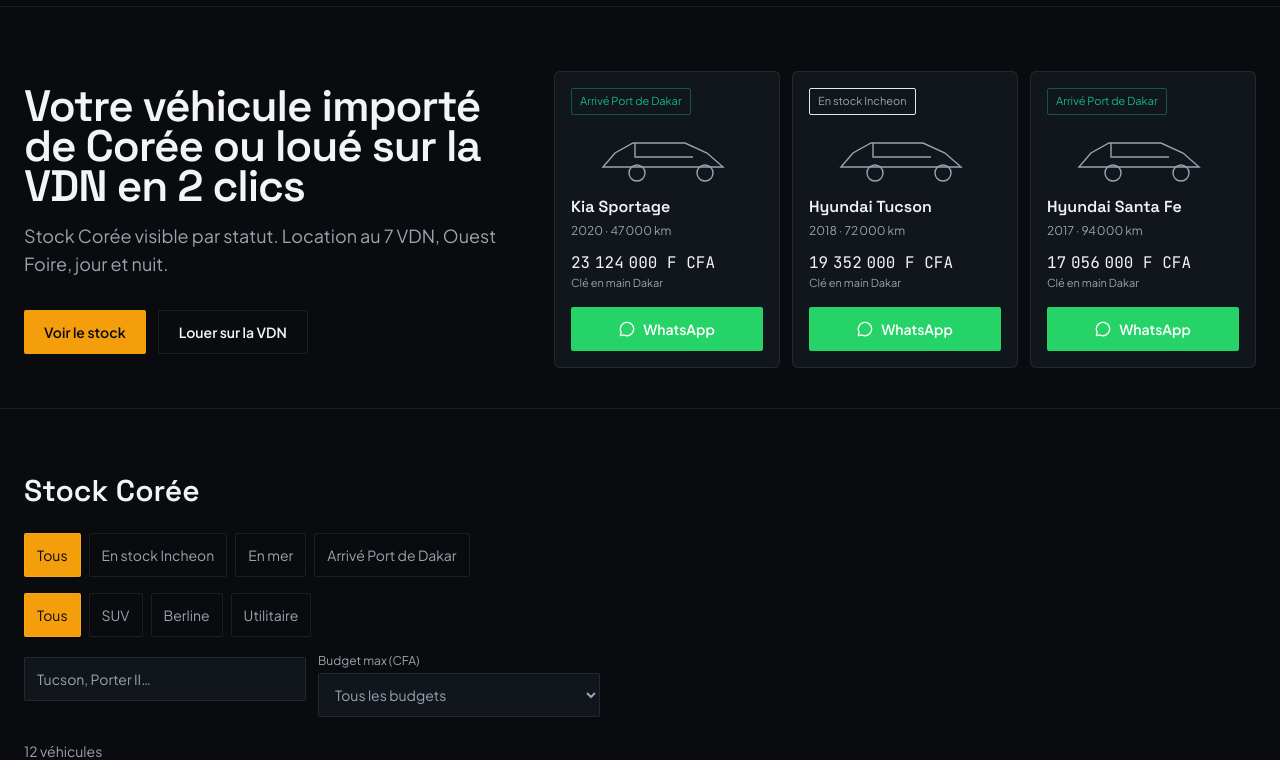
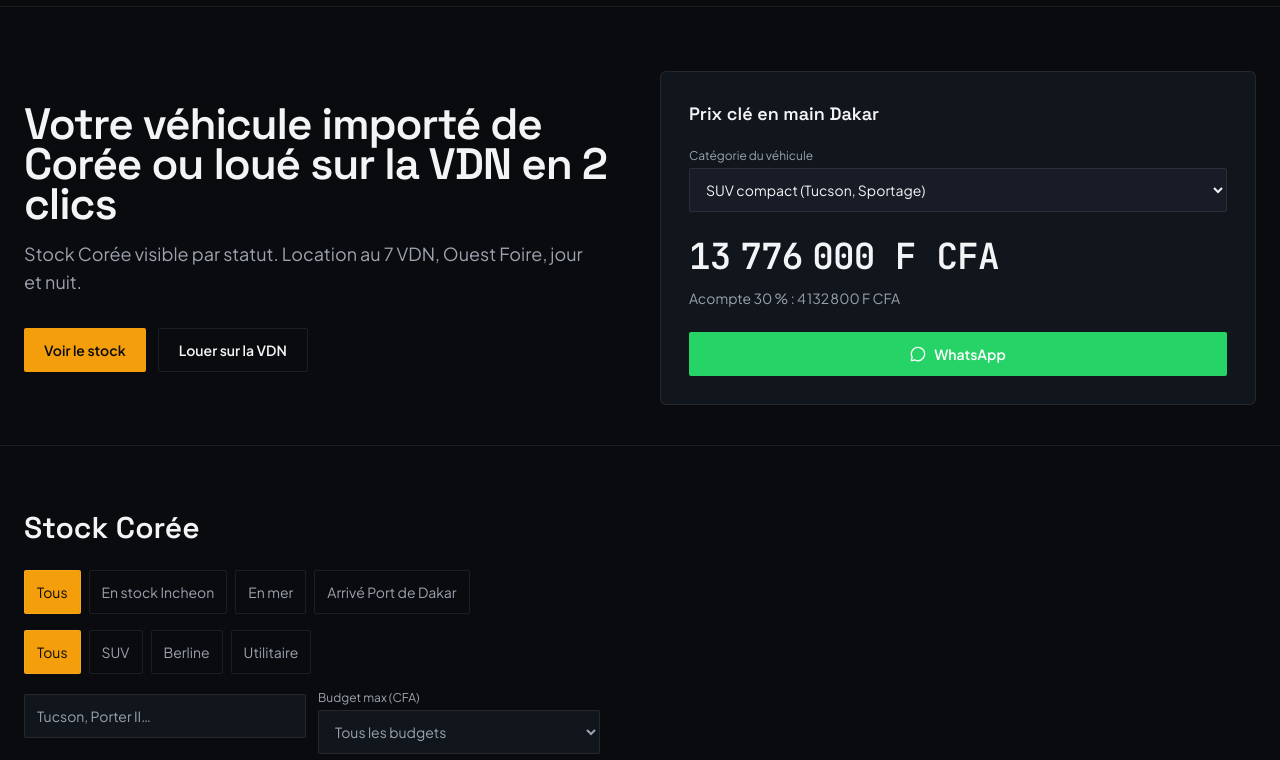
Before and after one commit to roycepianist9-debug/boylo-trading-demo, a plain HTML site: page index.html in a window 1280 px wide. Shown: the part 58-818 px from the top of the page. Drawn offline with nearby package versions, Linux system fonts and the light colour scheme; a web font is replaced by a local one.

Commit message:
Restore a simple hero price card: one all-in Dakar figure.
Keep the rest of the quieter demo: no customs breakdown, no demo badges.

```diff
--- a/index.html
+++ b/index.html
@@ -129,7 +129,7 @@
     <div id="clientView">
       <section id="top" class="px-4 sm:px-6 pt-12 sm:pt-16 pb-10">
         <div class="mx-auto max-w-page grid lg:grid-cols-12 gap-10">
-          <div class="lg:col-span-5 flex flex-col justify-center">
+          <div class="lg:col-span-6 flex flex-col justify-center">
             <h1 class="font-display font-semibold text-[1.75rem] sm:text-4xl lg:text-[2.75rem] leading-[1.15] tracking-tight" data-i18n="heroTitle">Votre véhicule importé de Corée ou loué sur la VDN en 2 clics</h1>
             <p class="mt-4 text-mute text-base sm:text-lg max-w-xl leading-relaxed" data-i18n="heroSub">Stock Corée visible par statut. Location au 7 VDN, Ouest Foire, jour et nuit.</p>
             <div class="mt-8 flex flex-wrap gap-3">
@@ -137,8 +137,18 @@
               <a href="#rental" class="focus-ring btn-touch inline-flex items-center justify-center px-5 rounded-sm hair font-semibold text-sm hover:bg-white/[0.04] transition" data-i18n="ctaRent">Louer sur la VDN</a>
             </div>
           </div>
-          <div class="lg:col-span-7">
-            <div id="featuredGrid" class="grid grid-cols-1 sm:grid-cols-3 gap-3"></div>
+          <div class="lg:col-span-6">
+            <div class="bg-surface hair rounded-md p-5 sm:p-7">
+              <h2 class="font-display font-semibold text-lg" data-i18n="calcTitle">Prix clé en main Dakar</h2>
+              <label class="block text-xs text-mute mt-5 mb-1" for="tier" data-i18n="calcTier">Catégorie du véhicule</label>
+              <select id="tier" class="focus-ring w-full bg-elevated hair rounded-sm px-3 h-11 text-sm mb-6"></select>
+              <p id="calcLanded" class="font-display font-semibold font-mono tabular text-3xl sm:text-4xl tracking-tight leading-none"></p>
+              <p id="calcDeposit" class="mt-3 text-sm text-mute"></p>
+              <a id="calcWa" href="#" target="_blank" rel="noopener noreferrer" class="focus-ring btn-touch mt-6 inline-flex items-center justify-center gap-2 w-full px-5 rounded-sm text-sm font-semibold text-white" style="background:#25D366">
+                <i data-lucide="message-circle" class="w-4 h-4"></i>
+                <span data-i18n="waGreen">WhatsApp</span>
+              </a>
+            </div>
           </div>
         </div>
       </section>
@@ -447,7 +457,7 @@
 <script>
 /* ========================================================================
    Sample / placeholder data for this mock-up only. Not shown in the UI:
-   inventory, VINs, prices (priceXof = clé en main Dakar), rental rates,
+   inventory, VINs, prices (priceXof = clé en main Dakar), hero tier prices,
    booked ranges, zone fees, tracking refs, request list, FR/KR messages,
    and the WhatsApp number (e164 221000000000 / display +221 XX XXX XX XX).
    Payments are non-functional; the success modal only says "Demande envoyée".
@@ -470,7 +480,13 @@ const CARS = [
 ];
 /* priceXof is the displayed clé-en-main Dakar price. */
 
-const FEATURED_IDS = ["BY-SPO-20-044", "BY-TUC-18-041", "BY-SFE-17-118"];
+/* Hero prices are all-in clé en main Dakar (sample). Acompte line is 30% of that figure. */
+const TIERS = [
+  { id: "city", priceXof: 7872000 },
+  { id: "suvc", priceXof: 13776000 },
+  { id: "suvl", priceXof: 17712000 },
+  { id: "util", priceXof: 10824000 }
+];
 const SIM_MODELS = ["Tucson", "Sportage", "Santa Fe", "Sorento", "Porter II", "Avante", "K5"];
 const ZONE_FEES = { dakar: 0, aibd: 15000, regions: 40000 };
 const STORAGE_KEY = "boylo-demo-listings";
@@ -512,6 +528,13 @@ const I18N = {
     heroTitle: "Votre véhicule importé de Corée ou loué sur la VDN en 2 clics",
     heroSub: "Stock Corée visible par statut. Location au 7 VDN, Ouest Foire, jour et nuit.",
     featPrice: "Clé en main Dakar",
+    calcTitle: "Prix clé en main Dakar",
+    calcTier: "Catégorie du véhicule",
+    calcDeposit: "Acompte 30 % : {n}",
+    tierCity: "Citadine (Avante, K5)",
+    tierSuvc: "SUV compact (Tucson, Sportage)",
+    tierSuvl: "SUV (Santa Fe, Sorento)",
+    tierUtil: "Utilitaire (Porter II)",
     stockTitle: "Stock Corée", search: "Recherche", searchPh: "Tucson, Porter II…",
     budgetLabel: "Budget max (CFA)", budgetAll: "Tous les budgets",
     budget1: "15 000 000", budget2: "20 000 000", budget3: "25 000 000", budget4: "30 000 000",
@@ -571,6 +594,13 @@ const I18N = {
     heroTitle: "Your vehicle imported from Korea or rented on the VDN in 2 taps",
     heroSub: "Korea stock by status. Rentals at 7 VDN, Ouest Foire, day and night.",
     featPrice: "Turn-key Dakar",
+    calcTitle: "Turn-key price Dakar",
+    calcTier: "Vehicle type",
+    calcDeposit: "30% deposit: {n}",
+    tierCity: "City car (Avante, K5)",
+    tierSuvc: "Compact SUV (Tucson, Sportage)",
+    tierSuvl: "SUV (Santa Fe, Sorento)",
+    tierUtil: "Utility (Porter II)",
     stockTitle: "Korea stock", search: "Search", searchPh: "Tucson, Porter II…",
     budgetLabel: "Max budget (CFA)", budgetAll: "All budgets",
     budget1: "15,000,000", budget2: "20,000,000", budget3: "25,000,000", budget4: "30,000,000",
@@ -630,6 +660,13 @@ const I18N = {
     heroTitle: "한국에서 수입하거나 VDN에서 렌트, 두 번이면 됩니다",
     heroSub: "상태별로 보는 한국 재고. 다카르 7 VDN, Ouest Foire에서 주야간 렌탈.",
     featPrice: "다카르 인도 가격",
+    calcTitle: "다카르 인도 가격",
+    calcTier: "차량 유형",
+    calcDeposit: "계약금 30%: {n}",
+    tierCity: "소형/세단 (아반떼, K5)",
+    tierSuvc: "컴팩트 SUV (투싼, 스포티지)",
+    tierSuvl: "SUV (싼타페, 쏘렌토)",
+    tierUtil: "화물 (포터 II)",
     stockTitle: "한국 재고", search: "검색", searchPh: "Tucson, Porter II…",
     budgetLabel: "최대 예산 (CFA)", budgetAll: "모든 예산",
     budget1: "15,000,000", budget2: "20,000,000", budget3: "25,000,000", budget4: "30,000,000",
@@ -805,7 +842,8 @@ function applyI18n() {
   }
   fillSimModels();
   if (stockReady) renderStock(false);
-  renderFeatured();
+  fillTiers();
+  updateCalc();
   renderRentals();
   renderAdmin();
   updateWaLauncher();
@@ -832,12 +870,38 @@ function renderSkeletons() {
   const grid = document.getElementById("stockGrid");
   grid.innerHTML = Array.from({ length: 6 }, () => '<article class="bg-surface hair rounded-md p-4 h-64"><div class="skel h-16 rounded-sm mb-4"></div><div class="skel h-4 w-2/3 rounded-sm mb-2"></div><div class="skel h-4 w-1/3 rounded-sm"></div></article>').join("");
 }
-function renderFeatured() {
-  const grid = document.getElementById("featuredGrid");
-  if (!grid) return;
-  const list = FEATURED_IDS.map((id) => allCars().find((c) => c.id === id)).filter(Boolean);
-  grid.innerHTML = list.map((c) => carCard(c, true)).join("");
-  icons();
+function tierLabel(id) {
+  return t("tier" + ({ city: "City", suvc: "Suvc", suvl: "Suvl", util: "Util" }[id] || "Suvc"));
+}
+function fillTiers() {
+  const sel = document.getElementById("tier");
+  if (!sel) return;
+  const cur = sel.value || "suvc";
+  sel.innerHTML = TIERS.map((tr) => '<option value="' + tr.id + '">' + tierLabel(tr.id) + "</option>").join("");
+  sel.value = cur;
+}
+function currentTier() {
+  const id = (document.getElementById("tier") && document.getElementById("tier").value) || "suvc";
+  return TIERS.find((x) => x.id === id) || TIERS[1];
+}
+function updateCalc() {
+  const landedEl = document.getElementById("calcLanded");
+  const depEl = document.getElementById("calcDeposit");
+  const wa = document.getElementById("calcWa");
+  if (!landedEl || !depEl || !wa) return;
+  const tier = currentTier();
+  const landed = tier.priceXof;
+  const dep = Math.round(landed * 0.30);
+  landedEl.textContent = money(landed);
+  depEl.textContent = t("calcDeposit").replace("{n}", money(dep));
+  const label = tierLabel(tier.id);
+  const price = fcfaPlain(landed);
+  const msg = lang === "ko"
+    ? "안녕하세요 Boylo Trading, " + label + " 차량의 다카르 인도 가격 " + price + "에 관심이 있습니다. 아직 가능한지요?"
+    : lang === "en"
+    ? "Hello Boylo Trading, I am interested in a " + label + " at " + price + " turn-key Dakar. Is it still available?"
+    : "Bonjour Boylo Trading, je suis intéressé par un " + label + " à " + price + " clé en main Dakar. Est-il toujours disponible ?";
+  wa.href = waLink(msg);
 }
 function renderStock(withSkeleton) {
   const grid = document.getElementById("stockGrid");
@@ -1002,7 +1066,6 @@ function publishListing(e) {
   img.removeAttribute("src");
   showToast(t("qaOk"));
   renderStock(false);
-  renderFeatured();
 }
 function setMode(next) {
   view = next;
@@ -1106,6 +1169,7 @@ document.addEventListener("DOMContentLoaded", () => {
   document.getElementById("menuClose").addEventListener("click", closeMenu);
   document.getElementById("backdrop").addEventListener("click", closeMenu);
   document.querySelectorAll(".drawer-link").forEach((a) => a.addEventListener("click", closeMenu));
+  document.getElementById("tier").addEventListener("change", updateCalc);
   document.getElementById("search").addEventListener("input", () => renderStock(false));
   document.getElementById("budget").addEventListener("change", (e) => { budgetMax = Number(e.target.value) || 0; renderStock(false); });
   document.querySelectorAll(".status-tab").forEach((b) => b.addEventListener("click", () => { statusFilter = b.getAttribute("data-status"); renderStock(false); }));
```
